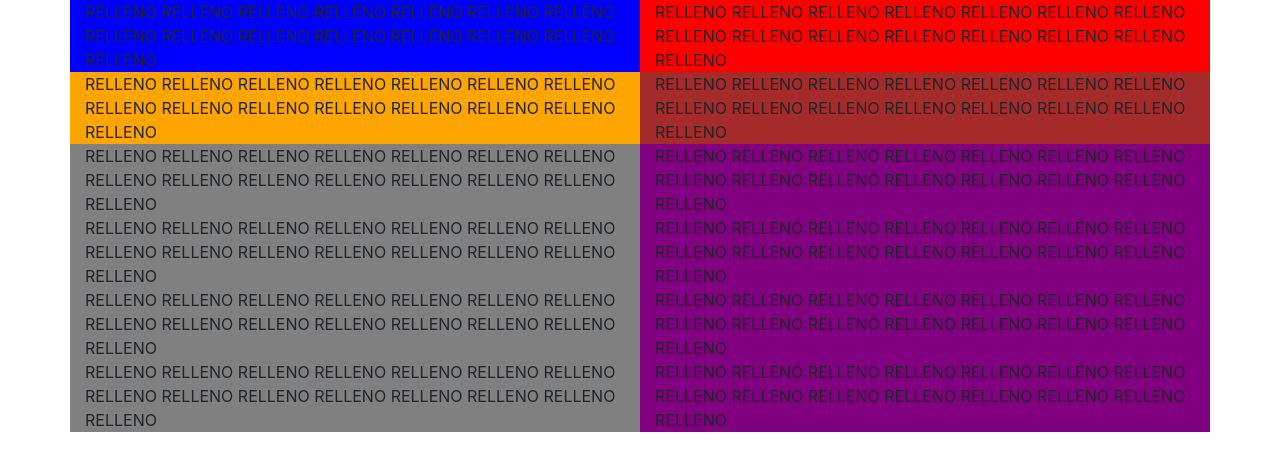
After one commit to josemcorderoc/ollascomuneschile, a Flask app: template dashboard/templates/index_responsive.html in a window 1280 px wide. The commit adds this page. Shown: the top 471 px of the page. Run offline with Flask 2, Linux system fonts and the light colour scheme; the template is opened without the code that fills it, so the values that code supplies are empty; some libraries are stand-ins or nearby versions.

Commit message:
actualizacion de datos automatizada

```diff
--- a/dashboard/data_manager.py
+++ b/dashboard/data_manager.py
@@ -7,7 +7,7 @@ import pandas as pd
 import pytz
 
 DATA_BUCKET_NAME = 'ollascomuneschile'
-PROCESSED_DATA_PREFIX_KEY = 'data/processed_tweets_hola'
+PROCESSED_DATA_PREFIX_KEY = 'data/processed_tweets_ollascomunes'
 DATA_BUCKET_REGION = 'us-east-2'
 SANTIAGO_TZ = pytz.timezone('America/Santiago')
 
@@ -22,7 +22,7 @@ class OllasComunesDB:
         self.thread_update_data()
 
     def get_last_update_string(self):
-        return self.last_update.replace(tzinfo=pytz.UTC).astimezone(SANTIAGO_TZ).strftime("%d-%m-%Y %H:%M:%S")
+        return self.last_update.strftime("%d-%m-%Y %H:%M:%S")
 
     def thread_update_data(self):
         th = threading.Thread(target=self.update_data)
@@ -42,27 +42,33 @@ class OllasComunesDB:
                 self.df.sort_values(by='datetime', ascending=False).iloc[0].to_json(orient='records', force_ascii=False),
         }
     def update_data(self):
-        current_update = datetime.datetime.now()
+        current_update = datetime.datetime.now().replace(tzinfo=pytz.UTC).astimezone(SANTIAGO_TZ)
         updated_at = self.last_update
         print('Actualizando DB a las {}'.format(current_update.strftime("%d-%m-%Y %H:%M:%S")))
 
         hour_step = datetime.timedelta(hours=1)
         new_dfs = []
-        while updated_at < current_update:
+        while updated_at <= current_update:
             path = f"s3://{DATA_BUCKET_NAME}/{PROCESSED_DATA_PREFIX_KEY}/" \
                    f"year={updated_at.year}/month={updated_at.month}/day={updated_at.day}/hour={updated_at.hour}/"
+            print('Path:', path)
             try:
                 df = wr.s3.read_parquet(path=path, dataset=True)
                 new_dfs.append(df)
+                print(f'Nuevos tweets: {len(df)}')
             except OSError:
+                print('No se encontró bbdd')
                 pass
             updated_at += hour_step
-        updated_df = pd.concat([self.df] + new_dfs, ignore_index=True).drop_duplicates(subset=['tweet_id_str'])
+        updated_df = pd.concat([self.df] + new_dfs, ignore_index=True)
+
+        # drop possible duplicated
         updated_df = updated_df.drop_duplicates(subset=['tweet_id_str'])
 
         # filter old tweets
         week_delta = datetime.timedelta(days=7)
-        updated_df = updated_df[updated_df['datetime'] > current_update - week_delta]
+        print('hace 7 dias:', (current_update.replace(tzinfo=None) - week_delta))
+        updated_df = updated_df[updated_df['datetime'] > (current_update.replace(tzinfo=None) - week_delta)]
 
         self.df = updated_df
         self.last_update = current_update
@@ -77,7 +83,7 @@ class OllasComunesDB:
             try:
                 df = wr.s3.read_parquet(path=f"s3://{DATA_BUCKET_NAME}/{PROCESSED_DATA_PREFIX_KEY}/", dataset=True)
                 self.df = df.drop_duplicates(subset=['tweet_id_str'])
-                self.last_update = last_update
+                self.last_update = last_update.replace(tzinfo=pytz.UTC).astimezone(SANTIAGO_TZ)
                 return
             except OSError:
                 print(f'Error: no existe la ruta (intento n.{i})')
--- /dev/null
+++ b/dashboard/templates/index_responsive.html
@@ -0,0 +1,63 @@
+<!DOCTYPE html>
+<html lang="en">
+<head>
+
+
+    <meta charset="UTF-8">
+    <meta name="viewport" content="width=device-width, initial-scale=1, maximum-scale=1">
+    <title>Title</title>
+
+<!--    <script src="https://platform.twitter.com/widgets.js" charset="utf-8"></script>-->
+<!--  <link rel="stylesheet" href="https://stackpath.bootstrapcdn.com/bootstrap/4.5.0/css/bootstrap.min.css" integrity="sha384-9aIt2nRpC12Uk9gS9baDl411NQApFmC26EwAOH8WgZl5MYYxFfc+NcPb1dKGj7Sk" crossorigin="anonymous">-->
+<!--  <script src="https://code.jquery.com/jquery-3.5.1.min.js"></script>-->
+
+<!--  <script src="https://cdn.jsdelivr.net/npm/popper.js@1.16.0/dist/umd/popper.min.js" integrity="sha384-Q6E9RHvbIyZFJoft+2mJbHaEWldlvI9IOYy5n3zV9zzTtmI3UksdQRVvoxMfooAo" crossorigin="anonymous"></script>-->
+<!--  <script src="https://stackpath.bootstrapcdn.com/bootstrap/4.5.0/js/bootstrap.min.js" integrity="sha384-OgVRvuATP1z7JjHLkuOU7Xw704+h835Lr+6QL9UvYjZE3Ipu6Tp75j7Bh/kR0JKI" crossorigin="anonymous"></script>-->
+
+<!--  <script src="https://d3js.org/d3.v3.min.js"></script>-->
+
+<!--  <script src="https://cdn.plot.ly/plotly-latest.min.js"></script>-->
+<!--  <script src="https://cdnjs.cloudflare.com/ajax/libs/d3/3.5.6/d3.min.js"></script>-->
+
+    <link rel="stylesheet" href="https://stackpath.bootstrapcdn.com/bootstrap/4.4.1/css/bootstrap.min.css" integrity="sha384-Vkoo8x4CGsO3+Hhxv8T/Q5PaXtkKtu6ug5TOeNV6gBiFeWPGFN9MuhOf23Q9Ifjh" crossorigin="anonymous">
+<script src="https://stackpath.bootstrapcdn.com/bootstrap/4.4.1/js/bootstrap.min.js" integrity="sha384-wfSDF2E50Y2D1uUdj0O3uMBJnjuUD4Ih7YwaYd1iqfktj0Uod8GCExl3Og8ifwB6" crossorigin="anonymous"></script>
+<script src="https://code.jquery.com/jquery-3.4.1.slim.min.js" integrity="sha384-J6qa4849blE2+poT4WnyKhv5vZF5SrPo0iEjwBvKU7imGFAV0wwj1yYfoRSJoZ+n" crossorigin="anonymous"></script>
+<script src="https://cdn.jsdelivr.net/npm/popper.js@1.16.0/dist/umd/popper.min.js" integrity="sha384-Q6E9RHvbIyZFJoft+2mJbHaEWldlvI9IOYy5n3zV9zzTtmI3UksdQRVvoxMfooAo" crossorigin="anonymous"></script>
+
+
+</head>
+<body>
+
+    <div class="container">
+        <div class="row">
+            <div class="col-sm-6" style="background-color: blue">RELLENO RELLENO RELLENO RELLENO RELLENO RELLENO RELLENO RELLENO RELLENO RELLENO RELLENO RELLENO RELLENO RELLENO RELLENO </div>
+            <div class="col-sm-6" style="background-color: red">RELLENO RELLENO RELLENO RELLENO RELLENO RELLENO RELLENO RELLENO RELLENO RELLENO RELLENO RELLENO RELLENO RELLENO RELLENO </div>
+        </div>
+
+        <div class="row">
+            <div class="col-sm-6" style="background-color: orange">RELLENO RELLENO RELLENO RELLENO RELLENO RELLENO RELLENO RELLENO RELLENO RELLENO RELLENO RELLENO RELLENO RELLENO RELLENO </div>
+            <div class="col-sm-6" style="background-color: brown">RELLENO RELLENO RELLENO RELLENO RELLENO RELLENO RELLENO RELLENO RELLENO RELLENO RELLENO RELLENO RELLENO RELLENO RELLENO </div>
+        </div>
+
+        <div class="row">
+            <div class="col-sm-6" style="background-color: gray">RELLENO RELLENO RELLENO RELLENO RELLENO RELLENO RELLENO RELLENO RELLENO RELLENO RELLENO RELLENO RELLENO RELLENO RELLENO </div>
+            <div class="col-sm-6" style="background-color: purple">RELLENO RELLENO RELLENO RELLENO RELLENO RELLENO RELLENO RELLENO RELLENO RELLENO RELLENO RELLENO RELLENO RELLENO RELLENO </div>
+        </div>
+        <div class="row">
+            <div class="col-sm-6" style="background-color: gray">RELLENO RELLENO RELLENO RELLENO RELLENO RELLENO RELLENO RELLENO RELLENO RELLENO RELLENO RELLENO RELLENO RELLENO RELLENO </div>
+            <div class="col-sm-6" style="background-color: purple">RELLENO RELLENO RELLENO RELLENO RELLENO RELLENO RELLENO RELLENO RELLENO RELLENO RELLENO RELLENO RELLENO RELLENO RELLENO </div>
+        </div>
+        <div class="row">
+            <div class="col-sm-6" style="background-color: gray">RELLENO RELLENO RELLENO RELLENO RELLENO RELLENO RELLENO RELLENO RELLENO RELLENO RELLENO RELLENO RELLENO RELLENO RELLENO </div>
+            <div class="col-sm-6" style="background-color: purple">RELLENO RELLENO RELLENO RELLENO RELLENO RELLENO RELLENO RELLENO RELLENO RELLENO RELLENO RELLENO RELLENO RELLENO RELLENO </div>
+        </div>
+
+        <div class="row">
+            <div class="col-sm-6" style="background-color: gray">RELLENO RELLENO RELLENO RELLENO RELLENO RELLENO RELLENO RELLENO RELLENO RELLENO RELLENO RELLENO RELLENO RELLENO RELLENO </div>
+            <div class="col-sm-6" style="background-color: purple">RELLENO RELLENO RELLENO RELLENO RELLENO RELLENO RELLENO RELLENO RELLENO RELLENO RELLENO RELLENO RELLENO RELLENO RELLENO </div>
+        </div>
+
+    </div>
+
+</body>
+</html>
--- a/dashboard/wsgi.py
+++ /dev/null
@@ -1,4 +0,0 @@
-from app import app
-
-if __name__=='__main__':
-    app.run()
--- a/docker-compose.yml
+++ b/docker-compose.yml
@@ -78,6 +78,8 @@ services:
         AWS_SECRET_ACCESS_KEY: ${AWS_SECRET_ACCESS_KEY}
     ports:
       - "5000:5000"
+    command: gunicorn -b 0.0.0.0:5000 app:app --timeout 300
+
 
 #docker-compose up -d --build
 #docker-compose stop
--- a/twitter_streaming/tweet_stream.py
+++ b/twitter_streaming/tweet_stream.py
@@ -7,7 +7,7 @@ import time
 TOPIC_OLLAS_COMUNES_TWITTER = "ollas-comunes-topic"
 
 # Wait until Kafka server is loaded
-time.sleep(60)
+time.sleep(45)
 
 # Authenticate to Twitter
 auth = tweepy.OAuthHandler(os.environ['CONSUMER_API_KEY'], os.environ["CONSUMER_API_SECRET_KEY"])
@@ -39,5 +39,5 @@ class MyStreamListener(tweepy.StreamListener):
 if __name__ == '__main__':
     myStreamListener = MyStreamListener()
     myStream = tweepy.Stream(auth=api.auth, listener=myStreamListener)
-    queries = ['#ollascomunes', '#ollacomun', 'olla comun', 'acopio']  # ollasolidario, menciones a @apoyalaolla
-    myStream.filter(track=['hola'])
+    queries = ['#ollascomunes', '#ollacomun', 'olla comun', 'acopio', 'ollacomun']  # ollasolidario, menciones a @apoyalaolla
+    myStream.filter(track=queries)
```
Also changed, not shown: dashboard/templates/index.html (+9 -6 lines), twitter_processing/tweet_processing.py (+7 -2 lines), README.md, 1 other file.
